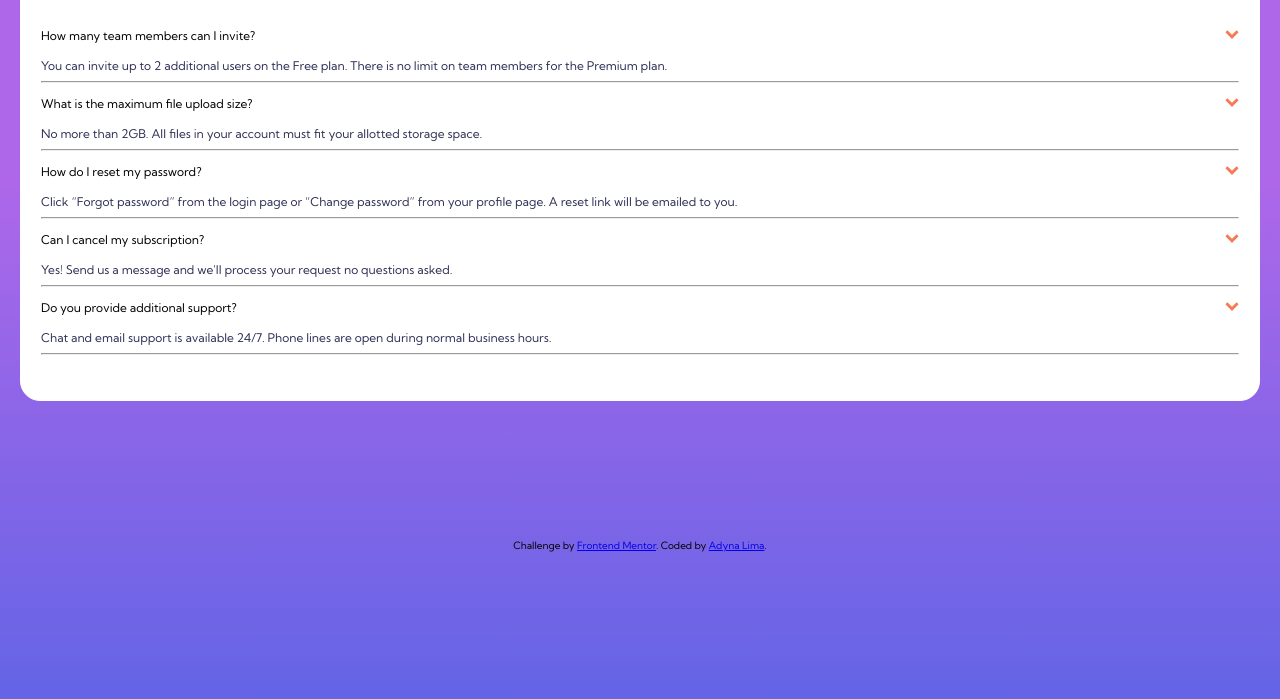
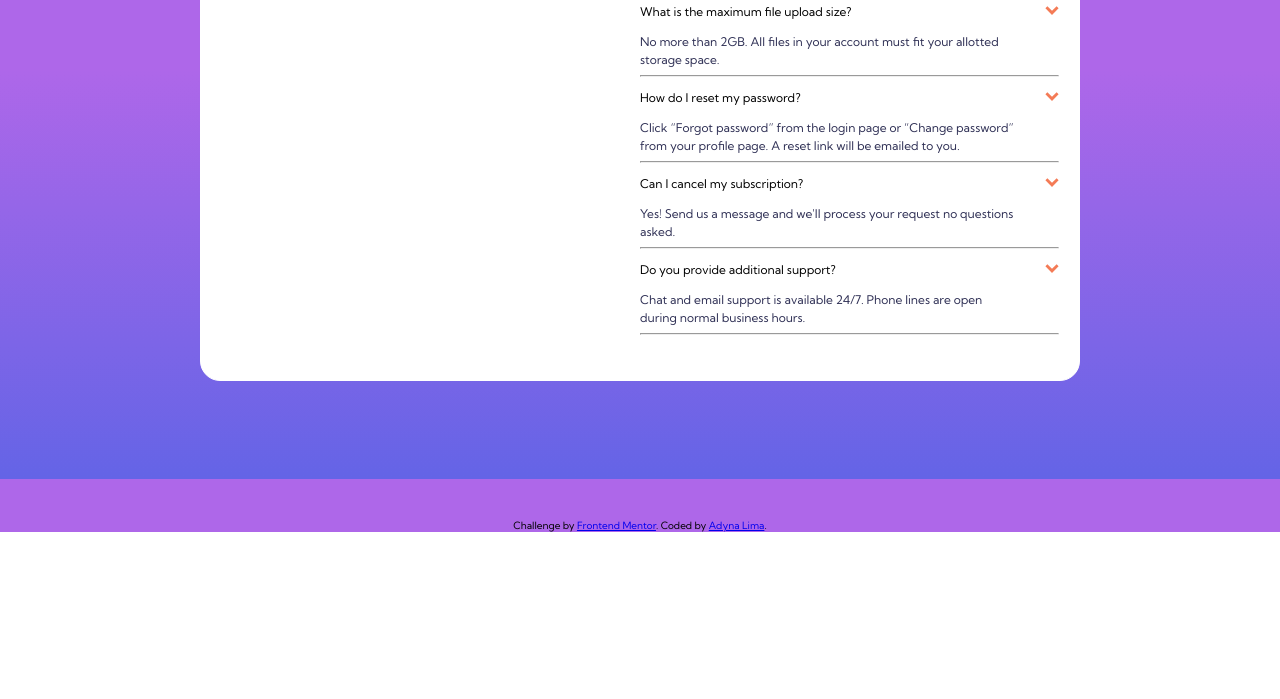
Before and after one commit to adynaslima/FAQ-accordion-card, a plain HTML site: page index.html in a window 1280 px wide. Shown: the part 341-1040 px from the top of the page. After the commit the page ends 873 px from the top, so only its background shows below. Drawn offline with Linux system fonts and the light colour scheme.

Commit message:
feat: responsivo desktop

```diff
--- a/assets/css/style.css
+++ b/assets/css/style.css
@@ -64,3 +64,15 @@ footer {
     text-align: center;
     font-size: 10px;
 }
+
+@media screen and (min-width: 1250px) {
+
+    body {
+        padding: 50px 200px;
+    }
+
+    .texto-completo {
+        width: 50%;
+        padding-left: 50%;
+    }
+}
```
